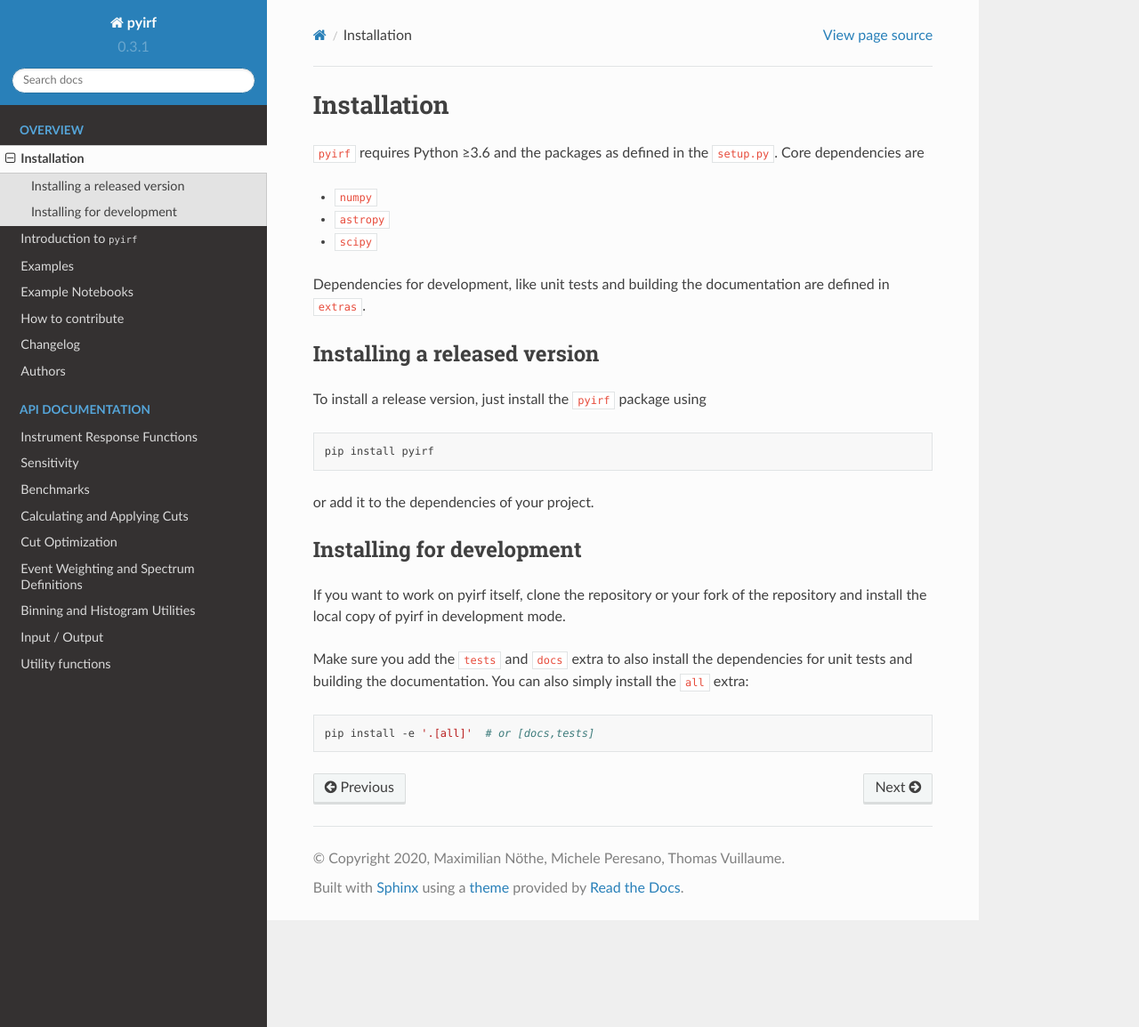
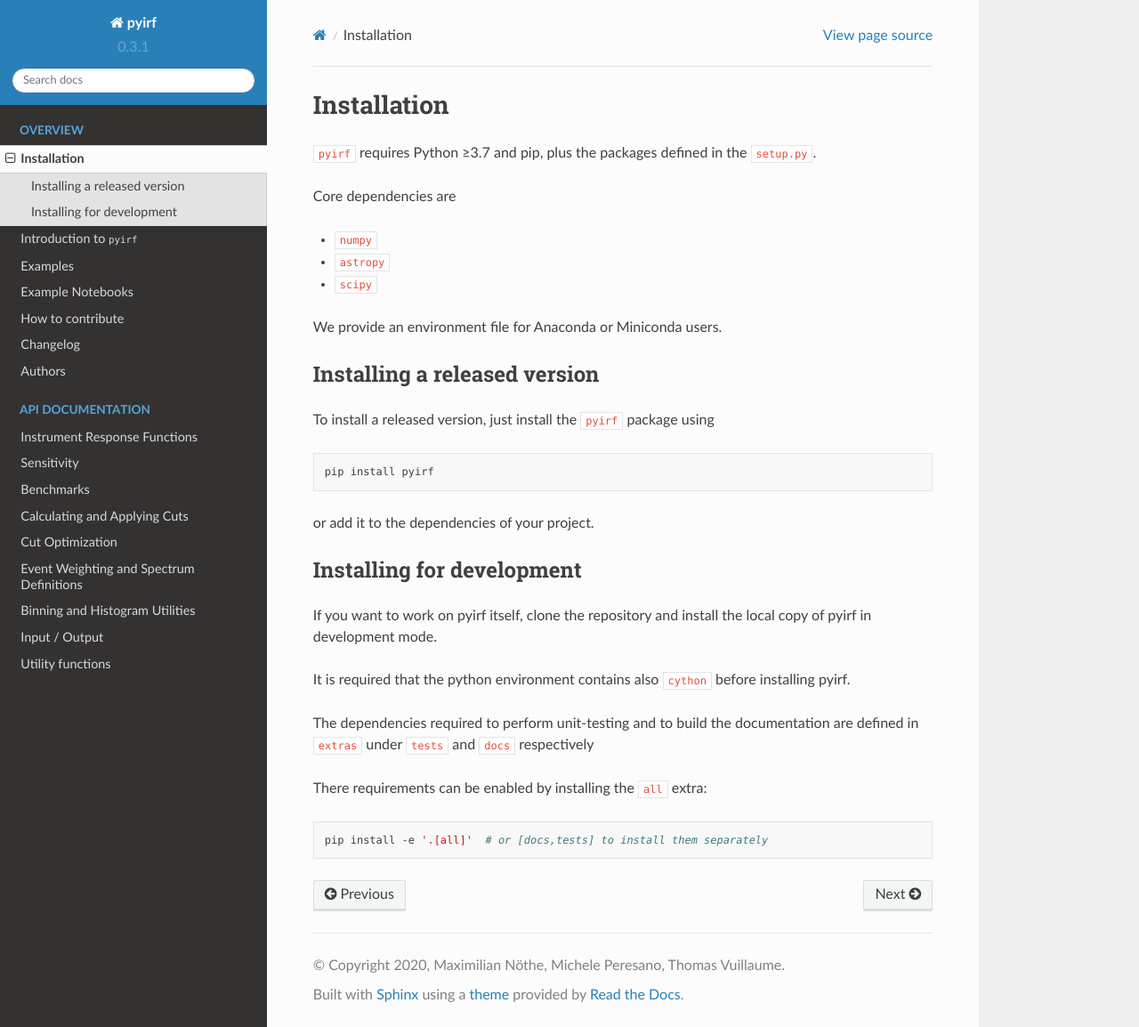
Before and after one commit to cta-observatory/pyirf, a Sphinx documentation site: the page built from docs/install.rst, in a window 1280 px wide and 1154 px high. Shown: the whole window at 89% size. Built offline with Sphinx 7.4.7 and the Read the Docs theme 2.0.0, drawn with Linux system fonts in a browser that asks for light colours.

Commit message:
Update env file and docs about installation

```diff
--- a/docs/install.rst
+++ b/docs/install.rst
@@ -3,22 +3,21 @@
 Installation
 ============
 
+``pyirf`` requires Python ≥3.7 and pip, plus the packages defined in
+the ``setup.py``.
 
-``pyirf`` requires Python ≥3.6 and the packages as defined in the ``setup.py``.
 Core dependencies are
 
 * ``numpy``
 * ``astropy``
 * ``scipy``
 
-Dependencies for development, like unit tests and building the documentation
-are defined in ``extras``.
+We provide an environment file for Anaconda or Miniconda users.
 
 Installing a released version
 -----------------------------
 
-
-To install a release version, just install the ``pyirf`` package using
+To install a released version, just install the ``pyirf`` package using
 
 .. code-block:: bash
 
@@ -26,17 +25,20 @@ To install a release version, just install the ``pyirf`` package using
 
 or add it to the dependencies of your project.
 
-
 Installing for development
 --------------------------
 
-If you want to work on pyirf itself, clone the repository or your fork of
-the repository and install the local copy of pyirf in development mode.
+If you want to work on pyirf itself, clone the repository and install the local
+copy of pyirf in development mode.
 
-Make sure you add the ``tests`` and ``docs`` extra to also install the dependencies
-for unit tests and building the documentation.
-You can also simply install the ``all`` extra:
+It is required that the python environment contains also ``cython`` before
+installing pyirf.
+
+The dependencies required to perform unit-testing and to build the documentation
+are defined in ``extras`` under ``tests`` and ``docs`` respectively
+
+There requirements can be enabled by installing the ``all`` extra:
 
 .. code-block:: bash
 
-    pip install -e '.[all]'  # or [docs,tests]
+    pip install -e '.[all]'  # or [docs,tests] to install them separately
```
Also changed, not shown: environment.yml (+3 -4 lines).
